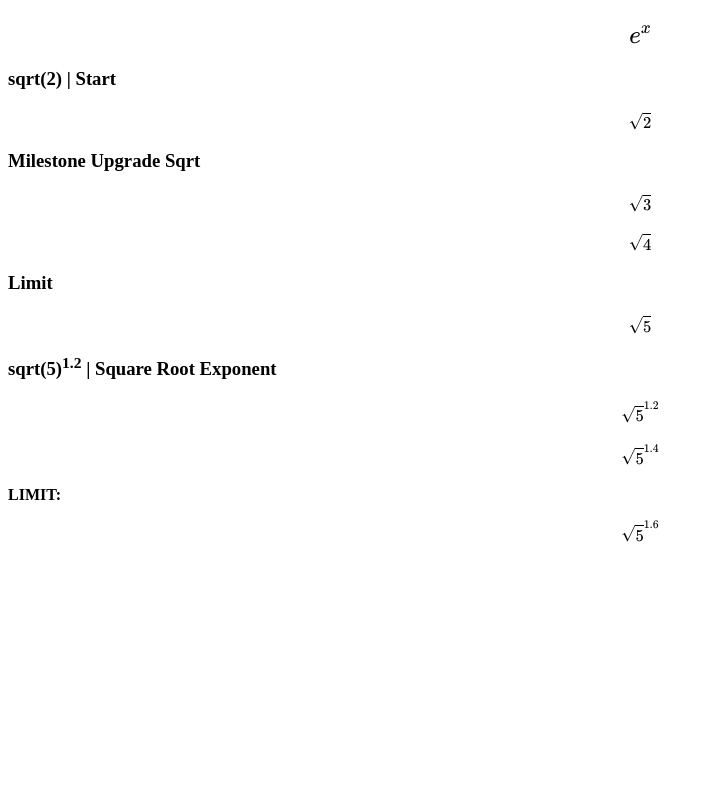
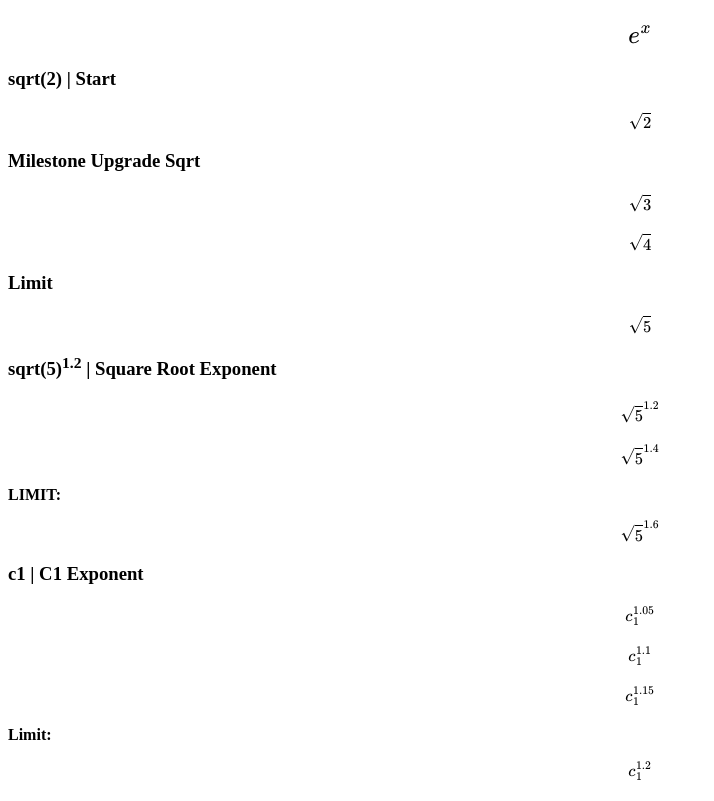
Before and after one commit to Annontations6/reaction-theory, a plain HTML site: page main-equaltions/index.html in a window 1280 px wide. Shown: the whole page, without its empty margins (0-714 px from the left). Drawn offline with nearby package versions, Linux system fonts and the light colour scheme; some packages are replaced by stand-ins of ours.

Commit message:
c1 exponent

```diff
--- a/main-equaltions/index.html
+++ b/main-equaltions/index.html
@@ -12,3 +12,8 @@
 <h4>$$\sqrt{5}^{1.2}$$</h4>
 <h4>$$\sqrt{5}^{1.4}$$</h4>
 <h4>LIMIT: $$\sqrt{5}^{1.6}$$</h4>
+<h3>c1 | C1 Exponent</h3>
+<h4>$$c_1^{1.05}$$</h4>
+<h4>$$c_1^{1.1}$$</h4>
+<h4>$$c_1^{1.15}$$</h4>
+<h4>Limit: $$c_1^{1.2}$$</h4>
```
